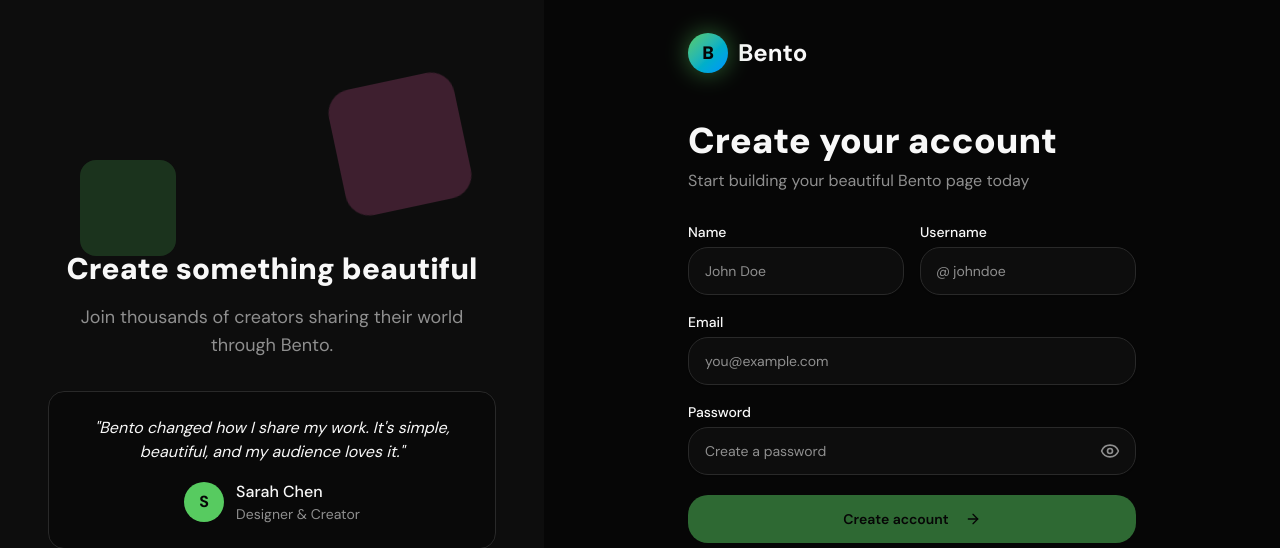
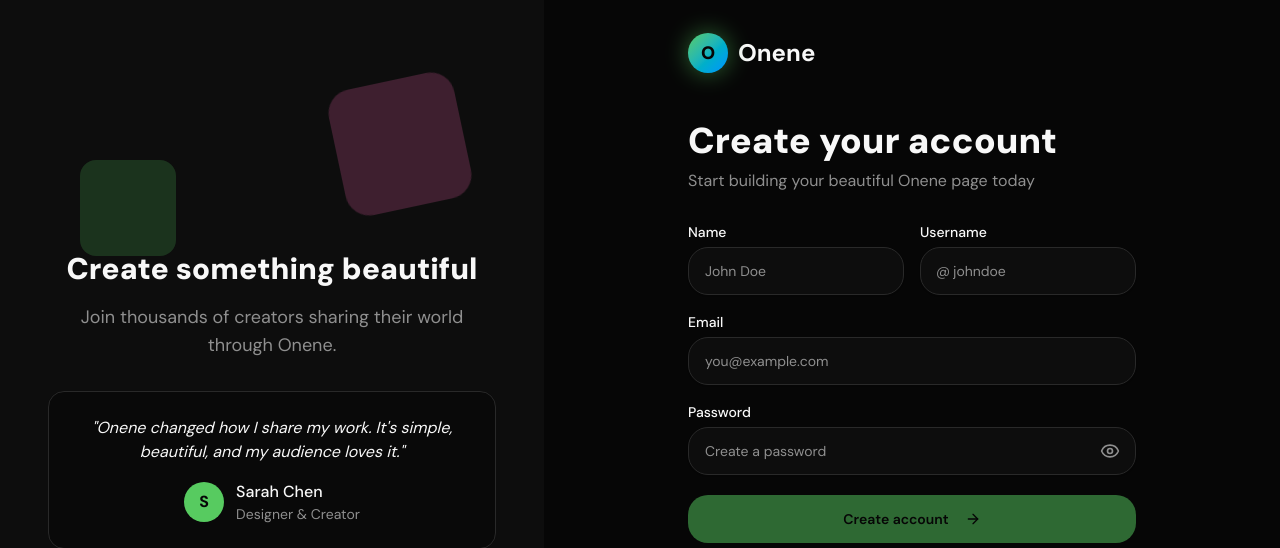
Before and after one commit to Mlhassane/oneline, a Next.js app: page /signup in a window 1280 px wide. Shown: the top 548 px of the page. Built offline with nearby package versions, Linux system fonts and the light colour scheme.

Commit message:
interface avec user dashbaord

```diff
--- a/app/(auth)/login/page.tsx
+++ b/app/(auth)/login/page.tsx
@@ -46,10 +46,10 @@ export default function LoginPage() {
             <div className="relative">
               <div className="absolute inset-0 bg-bento-green rounded-xl blur-md opacity-50 group-hover:opacity-80 transition-opacity" />
               <div className="relative w-10 h-10 bg-gradient-to-br from-bento-green to-bento-blue rounded-xl flex items-center justify-center transition-all duration-500 group-hover:scale-110 group-hover:rotate-12">
-                <span className="text-background font-black text-lg">B</span>
+                <span className="text-background font-black text-lg">O</span>
               </div>
             </div>
-            <span className="text-2xl font-bold text-foreground">Bento</span>
+            <span className="text-2xl font-bold text-foreground">Onene</span>
           </Link>
 
           {/* Header */}
@@ -227,7 +227,7 @@ export default function LoginPage() {
               Your personal corner of the internet
             </h2>
             <p className="text-muted-foreground text-lg">
-              Share everything you create, curate and sell from your Bento page.
+              Share everything you create, curate and sell from your Onene page.
             </p>
           </div>
         </div>
--- a/app/(auth)/signup/page.tsx
+++ b/app/(auth)/signup/page.tsx
@@ -83,13 +83,13 @@ export default function SignupPage() {
               Create something beautiful
             </h2>
             <p className="text-muted-foreground text-lg mb-8">
-              Join thousands of creators sharing their world through Bento.
+              Join thousands of creators sharing their world through Onene.
             </p>
 
             {/* Testimonial */}
             <div className="bg-background/50 backdrop-blur-sm rounded-2xl p-6 border border-border">
               <p className="text-foreground italic mb-4">
-                {"\"Bento changed how I share my work. It's simple, beautiful, and my audience loves it.\""}
+                {"\"Onene changed how I share my work. It's simple, beautiful, and my audience loves it.\""}
               </p>
               <div className="flex items-center justify-center gap-3">
                 <div className="w-10 h-10 rounded-full bg-bento-green flex items-center justify-center text-background font-bold">
@@ -113,10 +113,10 @@ export default function SignupPage() {
             <div className="relative">
               <div className="absolute inset-0 bg-bento-green rounded-xl blur-md opacity-50 group-hover:opacity-80 transition-opacity" />
               <div className="relative w-10 h-10 bg-gradient-to-br from-bento-green to-bento-blue rounded-xl flex items-center justify-center transition-all duration-500 group-hover:scale-110 group-hover:rotate-12">
-                <span className="text-background font-black text-lg">B</span>
+                <span className="text-background font-black text-lg">O</span>
               </div>
             </div>
-            <span className="text-2xl font-bold text-foreground">Bento</span>
+            <span className="text-2xl font-bold text-foreground">Onene</span>
           </Link>
 
           {/* Header */}
@@ -125,7 +125,7 @@ export default function SignupPage() {
               Create your account
             </h1>
             <p className="text-muted-foreground">
-              Start building your beautiful Bento page today
+              Start building your beautiful Onene page today
             </p>
           </div>
 
--- a/app/(dashboard)/dashboard/appearance/page.tsx
+++ b/app/(dashboard)/dashboard/appearance/page.tsx
@@ -9,7 +9,7 @@ const themes = [
     {
         id: "modern",
         name: "Modern Dark",
-        description: "The classic Bento look with deep grays and vibrant accents.",
+        description: "The classic Onene look with deep grays and vibrant accents.",
         colors: ["bg-[#0A0A0A]", "bg-bento-green", "bg-bento-blue"],
         active: true
     },
--- a/app/(dashboard)/dashboard/settings/page.tsx
+++ b/app/(dashboard)/dashboard/settings/page.tsx
@@ -93,7 +93,7 @@ export default function SettingsPage() {
                                         />
                                     </div>
                                     <p className="text-[10px] text-muted-foreground ml-1">
-                                        This will change your profile URL: bento.me/{username || "username"}
+                                        This will change your profile URL: onene.me/{username || "username"}
                                     </p>
                                 </div>
 
--- a/app/layout.tsx
+++ b/app/layout.tsx
@@ -7,7 +7,7 @@ import './globals.css'
 const _dmSans = DM_Sans({ subsets: ["latin"], weight: ["400", "500", "600", "700", "800", "900"] });
 
 export const metadata: Metadata = {
-  title: 'Bento - A Link in Bio, but Rich and Beautiful',
+  title: 'Oneline - A Link in Bio, but Rich and Beautiful',
   description: 'All your links and content on one beautiful page. Show your audience everything you are, create and sell in one place.',
   generator: 'v0.app',
   icons: {
--- a/app/u/[username]/page.tsx
+++ b/app/u/[username]/page.tsx
@@ -209,11 +209,13 @@ export default function PublicProfilePage({ params }: { params: { username: stri
                     <a href="/" className="inline-flex items-center gap-3 px-6 py-3 rounded-full bg-secondary/30 text-xs font-bold text-muted-foreground hover:bg-secondary/50 hover:text-foreground transition-all border border-border/50">
                         <span>Created with</span>
                         <div className="flex items-center gap-1.5">
-                            <div className="w-5 h-5 rounded-md bg-linear-to-br from-bento-green to-bento-blue flex items-center justify-center text-[10px] text-white font-black">B</div>
-                            <span className="font-black text-foreground tracking-tighter text-sm">Oneline</span>
+                            <div className="w-5 h-5 rounded-md bg-linear-to-br from-bento-green to-bento-blue flex items-center justify-center text-[10px] text-white font-black">O</div>
+                            <span className="font-black text-foreground tracking-tighter text-sm">Onene</span>
                         </div>
                     </a>
                 </div>
+
+
             </div>
         </div>
     )
--- a/components/bento/creators-showcase.tsx
+++ b/components/bento/creators-showcase.tsx
@@ -55,7 +55,7 @@ export function CreatorsShowcase() {
           href="#"
           className="inline-flex items-center gap-2 text-muted-foreground hover:text-foreground transition-colors"
         >
-          <span className="text-sm font-medium">Explore the most creative Bentos</span>
+          <span className="text-sm font-medium">Explore the most creative Onene pages</span>
           <svg
             className="w-4 h-4"
             fill="none"
--- a/components/bento/navbar.tsx
+++ b/components/bento/navbar.tsx
@@ -57,13 +57,14 @@ export function Navbar() {
             <a href="/" className="flex items-center gap-2.5 group">
               <div className="relative">
                 <div className="absolute inset-0 bg-bento-green rounded-xl blur-md opacity-50 group-hover:opacity-80 transition-opacity" />
-                <div className="relative w-9 h-9 bg-gradient-to-br from-bento-green to-bento-blue rounded-xl flex items-center justify-center transition-all duration-500 group-hover:scale-110 group-hover:rotate-12 group-hover:shadow-lg group-hover:shadow-bento-green/40">
+                <div className="relative w-9 h-9 bg-linear-to-br from-bento-green to-bento-blue rounded-xl flex items-center justify-center transition-all duration-500 group-hover:scale-110 group-hover:rotate-12 group-hover:shadow-lg group-hover:shadow-bento-green/40">
                   <span className="text-background font-black text-base">O</span>
                 </div>
               </div>
               <span className="text-xl font-bold text-foreground transition-all duration-300 group-hover:text-bento-green group-hover:tracking-wide">
-                Oneli.ne
+                Onene
               </span>
+
             </a>
 
             {/* Desktop Navigation - Center pill */}
--- a/components/dashboard/sidebar.tsx
+++ b/components/dashboard/sidebar.tsx
@@ -37,12 +37,13 @@ export function DashboardSidebar() {
           <div className="relative">
             <div className="absolute inset-0 bg-bento-green rounded-lg blur-md opacity-50 group-hover:opacity-80 transition-opacity" />
             <div className="relative w-8 h-8 bg-gradient-to-br from-bento-green to-bento-blue rounded-lg flex items-center justify-center transition-all duration-300 group-hover:scale-110">
-              <span className="text-background font-black text-sm">B</span>
+              <span className="text-background font-black text-sm">O</span>
             </div>
           </div>
-          <span className="text-lg font-bold text-foreground">Bento</span>
+          <span className="text-lg font-bold text-foreground">Onene</span>
         </Link>
       </div>
+
 
       {/* Add Block Button */}
       <div className="p-4">
@@ -87,8 +88,9 @@ export function DashboardSidebar() {
         >
           <div className="flex items-center gap-3">
             <Eye className="w-4 h-4 text-muted-foreground" />
-            <span className="text-sm text-muted-foreground">bento.me/{user?.username}</span>
+            <span className="text-sm text-muted-foreground">onene.me/{user?.username}</span>
           </div>
+
           <ExternalLink className="w-4 h-4 text-muted-foreground opacity-0 group-hover:opacity-100 transition-opacity" />
         </a>
       </div>
```
